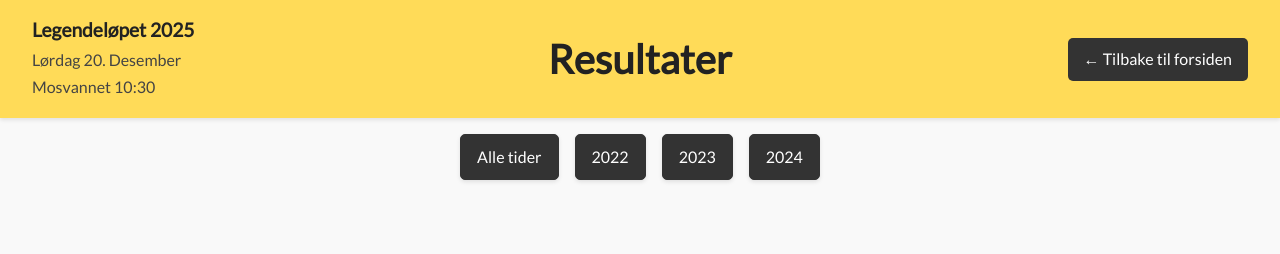
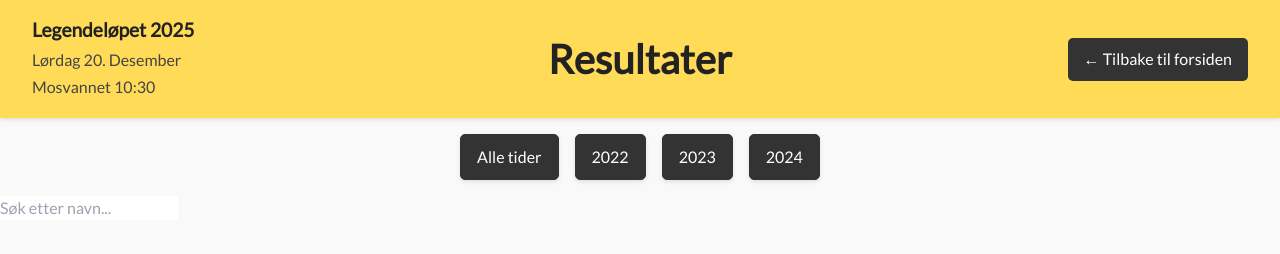
Before and after one commit to catocumulus955/legende, a plain HTML site: page results.html in a window 1280 px wide. Drawn offline with nearby package versions, Linux system fonts and the light colour scheme; no server answers.

Commit message:
Update results.html
searchbar

```diff
--- a/results.html
+++ b/results.html
@@ -211,6 +211,10 @@
             <button class="btn" data-year="2023">2023</button>
             <button class="btn" data-year="2024">2024</button>
         </div>
+
+		<div class="search-container">
+			<input type="text" id="searchInput" placeholder="Søk etter navn..." oninput="searchNames()">
+		</div>
 
         <div id="results"></div>
 
```
